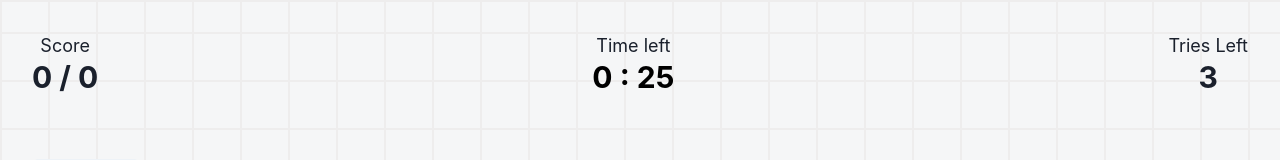
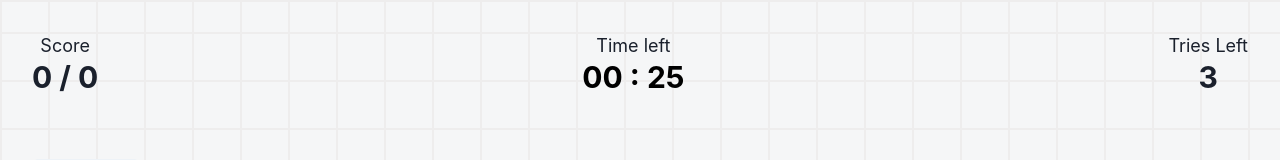
Before and after one commit to TebzaTheMan/ColorDash, a Next.js app: page /play/rgb in a window 1280 px wide. Shown: the top 160 px of the page. Built offline with nearby package versions, Linux system fonts and the light colour scheme.

Commit message:
feat: update timer minutes and hours to always show two numbers

```diff
--- a/features/Infobar/components/Timer.tsx
+++ b/features/Infobar/components/Timer.tsx
@@ -47,7 +47,9 @@ export function Timer() {
     <Flex direction={"column"} alignItems="center">
       <Text fontSize="lg">Time left</Text>
       <Heading size="lg" as="h1" color={isRunning ? "black" : "red.500"}>
-        {minutes + " : " + seconds}
+        {minutes.toString().padStart(2, "0") +
+          " : " +
+          seconds.toString().padStart(2, "0")}
       </Heading>
     </Flex>
   );
```
